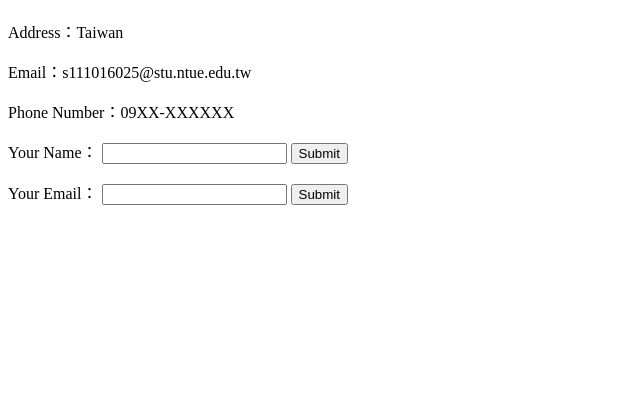
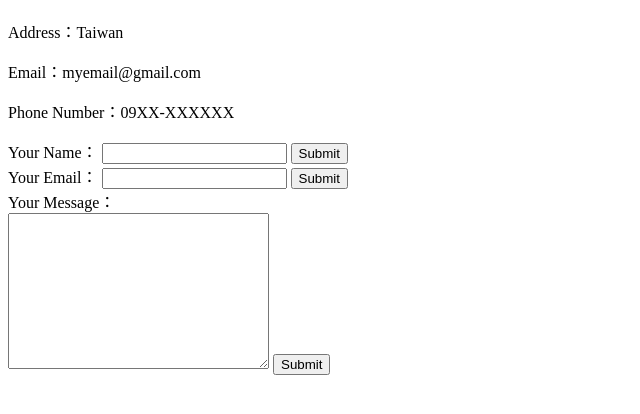
Before and after one commit to 111016025/2022cv, a plain HTML site: page contact.html in a window 1280 px wide. Shown: the part 70-484 px from the top of the page, without its empty margins (0-640 px from the left). Drawn offline with Linux system fonts and the light colour scheme.

Commit message:
建立個人CV網站初始文件

```diff
--- a/contact.html
+++ b/contact.html
@@ -9,17 +9,21 @@
 <body>
     <h1>我的聯絡方式：</h1>
     <p>Address：Taiwan</p>
-    <p>Email：s111016025@stu.ntue.edu.tw</p>
+    <p>Email：myemail@gmail.com</p>
     <p>Phone Number：09XX-XXXXXX</p>
 
     <form action="">
         <label>Your Name：</label>
-        <input type="text">
-        <input type="submit">
-        <p></p>
+        <input type="text" name="yourName">
+        <input type="submit"><br>
+
         <label>Your Email：</label>
-        <input type="text">
-        <input type="submit">
+        <input type="text" name="yourEmail">
+        <input type="submit"><br>
+
+        <label>Your Message：</label><br>
+        <textarea name="yourMessage" id="" cols="30" rows="10"></textarea>
+        <input type="submit"><br>
 
     </form>
 </body>
```
